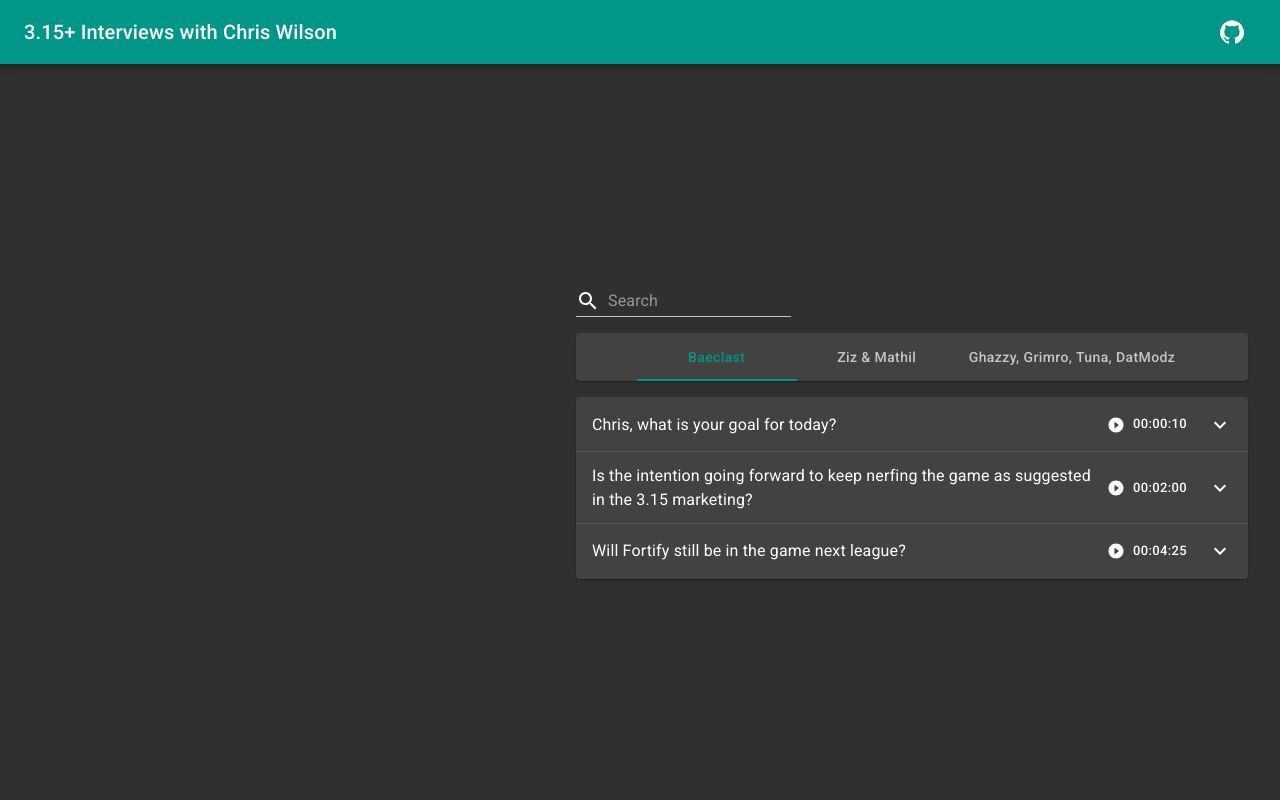
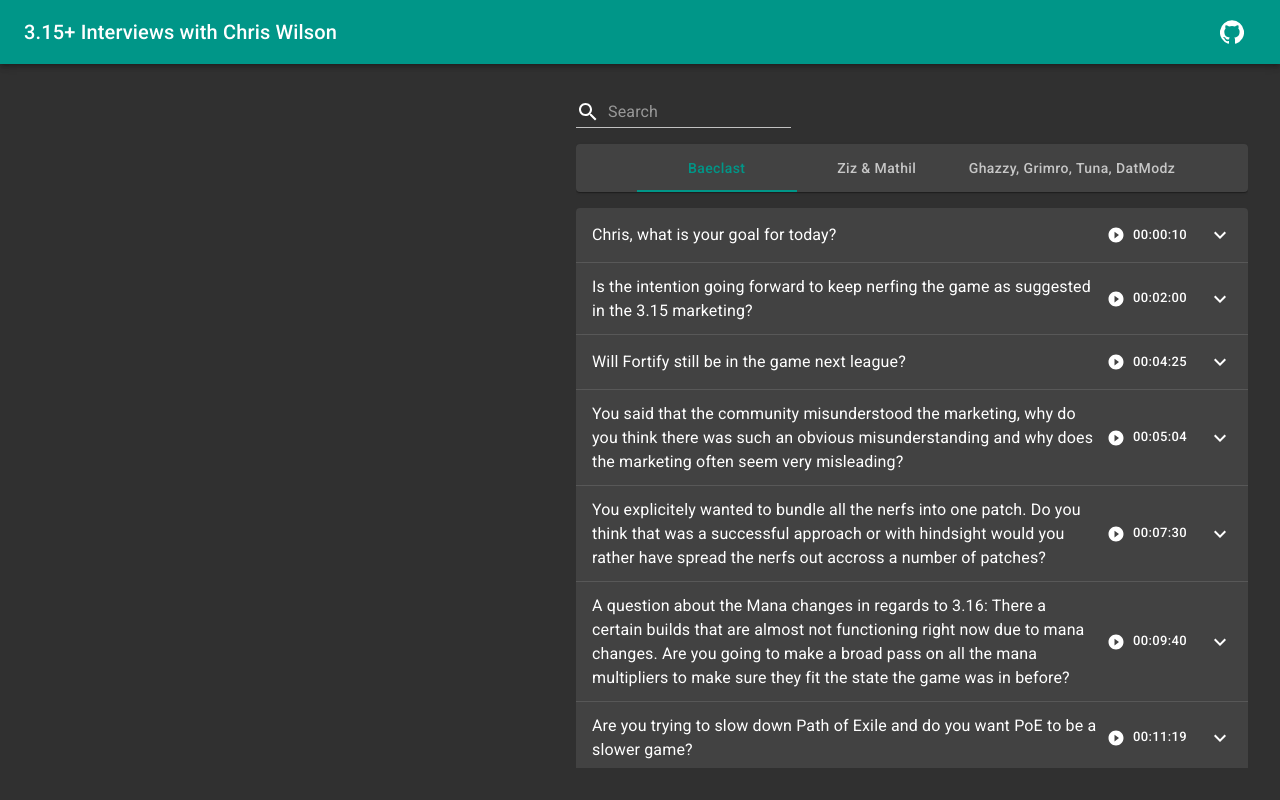
Before and after one commit to alumpe/chris-wilson-interviews, a React (Vite) app: page / in a window 1280 px wide. Built offline with nearby package versions, Linux system fonts and the light colour scheme.

Commit message:
adds more questions and scroll fixes

```diff
--- a/src/components/layout/index.ts
+++ b/src/components/layout/index.ts
@@ -13,13 +13,20 @@
   justify-content: center;
 `;
 
-export const Right = styled.div``;
+export const Right = styled.div`
+  display: flex;
+  flex-direction: column;
+  justify-content: center;
+  height: 100%;
+
+  overflow-y: auto;
+`;
 
 export const SplitView = styled.div`
   padding: 2rem;
   flex-grow: 1;
   grid-column-gap: 2rem;
   display: grid;
-  align-content: center;
   grid-template-columns: minmax(30rem, 40rem) minmax(40rem, auto);
+  overflow-y: auto;
 `;
--- a/src/components/tabs/QAndA.tsx
+++ b/src/components/tabs/QAndA.tsx
@@ -42,7 +42,9 @@
             </Button>
           </AccordionSummary>
           <AccordionDetails>
-            <Typography>{block.answer}</Typography>
+            <Typography>
+              {getHighlightedText(block.answer, searchTerm)}
+            </Typography>
           </AccordionDetails>
         </Accordion>
       ))}
--- a/src/components/tabs/TabPanel.tsx
+++ b/src/components/tabs/TabPanel.tsx
@@ -1,23 +1,27 @@
 import React from "react";
+import styled from "styled-components";
 
-interface TabPanelProps {
+export interface TabPanelProps {
   children?: React.ReactNode;
-  index: any;
-  value: any;
+  index: number;
+  value: number;
 }
 
-export const TabPanel = (props: TabPanelProps) => {
-  const { children, value, index, ...other } = props;
-
+const TabPanelComponent = ({
+  children,
+  value,
+  index,
+  ...rest
+}: TabPanelProps) => {
   return (
-    <div
-      role="tabpanel"
-      hidden={value !== index}
-      id={`scrollable-auto-tabpanel-${index}`}
-      aria-labelledby={`scrollable-auto-tab-${index}`}
-      {...other}
-    >
-      {value === index && children}
+    <div role="tabpanel" hidden={value !== index} {...rest}>
+      {children}
     </div>
   );
 };
+
+export const TabPanel = styled(TabPanelComponent)`
+  flex-grow: 1;
+  overflow-y: auto;
+  overflow-x: hidden;
+`;
--- a/src/interviews/baeclast.json
+++ b/src/interviews/baeclast.json
@@ -2,16 +2,36 @@
   {
     "time": 10,
     "question": "Chris, what is your goal for today?",
-    "answer": ""
+    "answer": "Lorem ipsum dolor sit amet, consetetur sadipscing elitr, sed diam nonumy eirmod tempor invidunt ut labore et dolore magna aliquyam erat, sed diam voluptua. At vero eos et accusam et justo duo dolores et ea rebum. Stet clita kasd gubergren, no sea takimata sanctus est Lorem ipsum dolor sit amet. Lorem ipsum dolor sit amet, consetetur sadipscing elitr, sed diam nonumy eirmod tempor invidunt ut labore et dolore magna aliquyam erat, sed diam voluptua. At vero eos et accusam et justo duo dolores et ea rebum. Stet clita kasd gubergren, no sea takimata sanctus est Lorem ipsum dolor sit amet."
   },
   {
     "time": 120,
     "question": "Is the intention going forward to keep nerfing the game as suggested in the 3.15 marketing?",
-    "answer": ""
+    "answer": "Lorem ipsum dolor sit amet, consetetur sadipscing elitr, sed diam nonumy eirmod tempor invidunt ut labore et dolore magna aliquyam erat, sed diam voluptua. At vero eos et accusam et justo duo dolores et ea rebum. Stet clita kasd gubergren, no sea takimata sanctus est Lorem ipsum dolor sit amet. Lorem ipsum dolor sit amet, consetetur sadipscing elitr, sed diam nonumy eirmod tempor invidunt ut labore et dolore magna aliquyam erat, sed diam voluptua. At vero eos et accusam et justo duo dolores et ea rebum. Stet clita kasd gubergren, no sea takimata sanctus est Lorem ipsum dolor sit amet."
   },
   {
     "time": 265,
     "question": "Will Fortify still be in the game next league?",
-    "answer": ""
+    "answer": "Lorem ipsum dolor sit amet, consetetur sadipscing elitr, sed diam nonumy eirmod tempor invidunt ut labore et dolore magna aliquyam erat, sed diam voluptua. At vero eos et accusam et justo duo dolores et ea rebum. Stet clita kasd gubergren, no sea takimata sanctus est Lorem ipsum dolor sit amet. Lorem ipsum dolor sit amet, consetetur sadipscing elitr, sed diam nonumy eirmod tempor invidunt ut labore et dolore magna aliquyam erat, sed diam voluptua. At vero eos et accusam et justo duo dolores et ea rebum. Stet clita kasd gubergren, no sea takimata sanctus est Lorem ipsum dolor sit amet."
+  },
+  {
+    "time": 304,
+    "question": "You said that the community misunderstood the marketing, why do you think there was such an obvious misunderstanding and why does the marketing often seem very misleading?",
+    "answer": "Lorem ipsum dolor sit amet, consetetur sadipscing elitr, sed diam nonumy eirmod tempor invidunt ut labore et dolore magna aliquyam erat, sed diam voluptua. At vero eos et accusam et justo duo dolores et ea rebum. Stet clita kasd gubergren, no sea takimata sanctus est Lorem ipsum dolor sit amet. Lorem ipsum dolor sit amet, consetetur sadipscing elitr, sed diam nonumy eirmod tempor invidunt ut labore et dolore magna aliquyam erat, sed diam voluptua. At vero eos et accusam et justo duo dolores et ea rebum. Stet clita kasd gubergren, no sea takimata sanctus est Lorem ipsum dolor sit amet."
+  },
+  {
+    "time": 450,
+    "question": "You explicitely wanted to bundle all the nerfs into one patch. Do you think that was a successful approach or with hindsight would you rather have spread the nerfs out accross a number of patches?",
+    "answer": "Lorem ipsum dolor sit amet, consetetur sadipscing elitr, sed diam nonumy eirmod tempor invidunt ut labore et dolore magna aliquyam erat, sed diam voluptua. At vero eos et accusam et justo duo dolores et ea rebum. Stet clita kasd gubergren, no sea takimata sanctus est Lorem ipsum dolor sit amet. Lorem ipsum dolor sit amet, consetetur sadipscing elitr, sed diam nonumy eirmod tempor invidunt ut labore et dolore magna aliquyam erat, sed diam voluptua. At vero eos et accusam et justo duo dolores et ea rebum. Stet clita kasd gubergren, no sea takimata sanctus est Lorem ipsum dolor sit amet."
+  },
+  {
+    "time": 580,
+    "question": "A question about the Mana changes in regards to 3.16: There a certain builds that are almost not functioning right now due to mana changes. Are you going to make a broad pass on all the mana multipliers to make sure they fit the state the game was in before?",
+    "answer": "Lorem ipsum dolor sit amet, consetetur sadipscing elitr, sed diam nonumy eirmod tempor invidunt ut labore et dolore magna aliquyam erat, sed diam voluptua. At vero eos et accusam et justo duo dolores et ea rebum. Stet clita kasd gubergren, no sea takimata sanctus est Lorem ipsum dolor sit amet. Lorem ipsum dolor sit amet, consetetur sadipscing elitr, sed diam nonumy eirmod tempor invidunt ut labore et dolore magna aliquyam erat, sed diam voluptua. At vero eos et accusam et justo duo dolores et ea rebum. Stet clita kasd gubergren, no sea takimata sanctus est Lorem ipsum dolor sit amet."
+  },
+  {
+    "time": 679,
+    "question": "Are you trying to slow down Path of Exile and do you want PoE to be a slower game?",
+    "answer": "Lorem ipsum dolor sit amet, consetetur sadipscing elitr, sed diam nonumy eirmod tempor invidunt ut labore et dolore magna aliquyam erat, sed diam voluptua. At vero eos et accusam et justo duo dolores et ea rebum. Stet clita kasd gubergren, no sea takimata sanctus est Lorem ipsum dolor sit amet. Lorem ipsum dolor sit amet, consetetur sadipscing elitr, sed diam nonumy eirmod tempor invidunt ut labore et dolore magna aliquyam erat, sed diam voluptua. At vero eos et accusam et justo duo dolores et ea rebum. Stet clita kasd gubergren, no sea takimata sanctus est Lorem ipsum dolor sit amet."
   }
 ]
```
